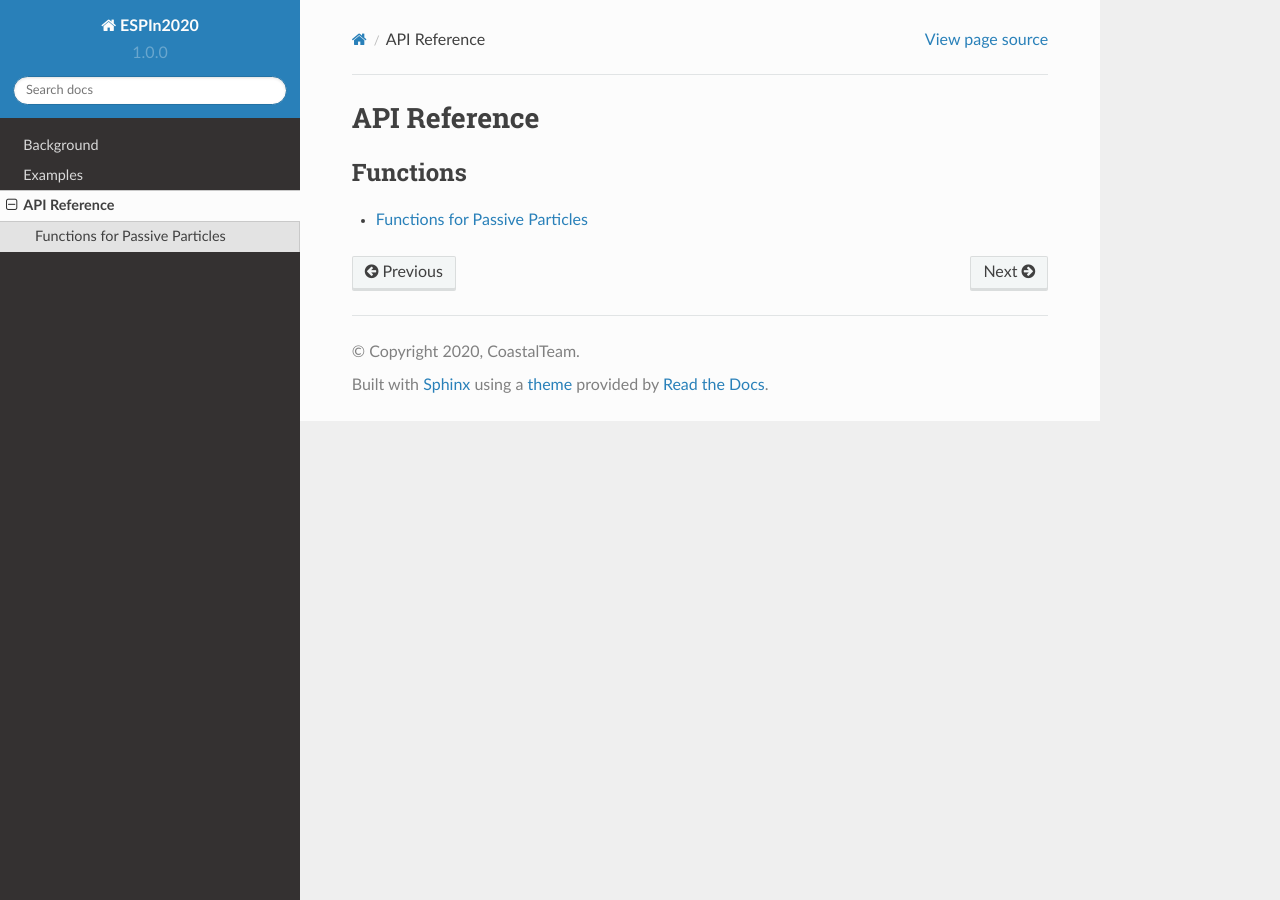
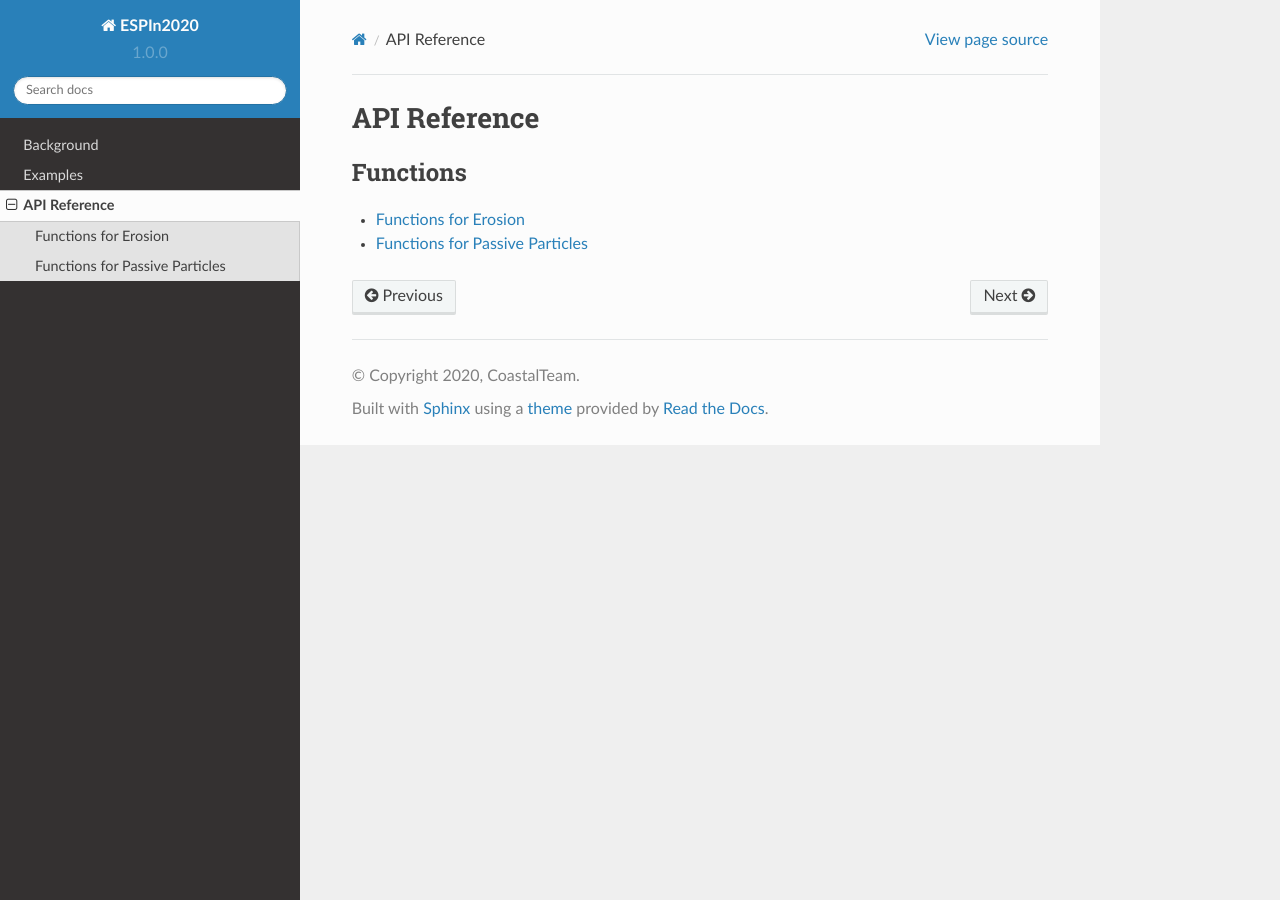
Before and after one commit to rmallen86/CoastalTeam, a Sphinx documentation site: the page built from docs/source/apiref/index.rst, in a window 1280 px wide. Built offline with Sphinx 7.4.7 and the Read the Docs theme 2.0.0, drawn with Linux system fonts in a browser that asks for light colours.

Commit message:
adding references to erosion functions

```diff
--- /dev/null
+++ b/docs/source/apiref/erosion.rst
@@ -0,0 +1,9 @@
+.. _erosion:
+
+=====================
+Functions for Erosion
+=====================
+
+.. automodule:: tidal_erosion_calculator
+   :members:
+   :special-members:
--- a/docs/source/apiref/index.rst
+++ b/docs/source/apiref/index.rst
@@ -8,4 +8,5 @@ API Reference
    :maxdepth: 2
    :caption: Functions
 
+   erosion
    particles
```
